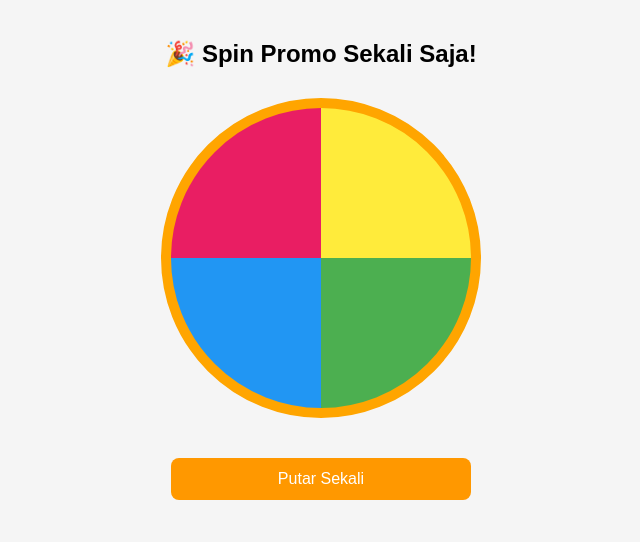
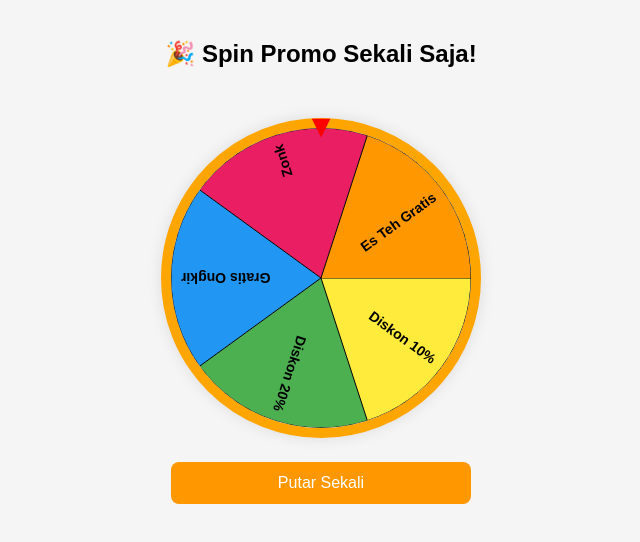
Before and after one commit to rizqan385/spin, a plain HTML site: page index.html in a window 1280 px wide. Shown: the whole page, without its empty margins (319-959 px from the left). Drawn offline with Linux system fonts and the light colour scheme.

Commit message:
Update semua file

```diff
--- a/hadiah.json
+++ b/hadiah.json
@@ -2,5 +2,6 @@
   "Diskon 10%",
   "Diskon 20%",
   "Gratis Ongkir",
-  "Coba Lagi"
+  "Zonk",
+  "Es Teh Gratis"
 ]
--- a/index.html
+++ b/index.html
@@ -8,7 +8,12 @@
 </head>
 <body>
   <h2>🎉 Spin Promo Sekali Saja!</h2>
-  <div id="wheel"></div>
+
+  <div class="wheel-container">
+    <canvas id="wheel" width="300" height="300"></canvas>
+    <div class="arrow">▼</div>
+  </div>
+
   <button id="spinBtn">Putar Sekali</button>
   <p id="hasil"></p>
   <a id="claimBtn" target="_blank">🎁 Klaim di WhatsApp</a>
--- a/script.js
+++ b/script.js
@@ -1,52 +1,96 @@
-const spinBtn = document.getElementById("spinBtn");
-const hasil = document.getElementById("hasil");
-const wheel = document.getElementById("wheel");
+const canvas   = document.getElementById("wheel");
+const ctx      = canvas.getContext("2d");
+const spinBtn  = document.getElementById("spinBtn");
+const hasil    = document.getElementById("hasil");
 const claimBtn = document.getElementById("claimBtn");
 
-// Ambil data hadiah dari JSON
-fetch("hadiah.json")
-  .then((res) => res.json())
-  .then((hadiahList) => {
-    // Cek apakah sudah spin
-    if (localStorage.getItem("sudahSpin") === "true") {
-      spinBtn.disabled = true;
-      hasil.textContent = "Kamu sudah melakukan spin.";
-      const hadiah = localStorage.getItem("hadiahSpin");
-      if (hadiah && hadiah !== "Coba Lagi") {
-        claimBtn.style.display = "inline-block";
-        claimBtn.href = `https://wa.me/6289513270487?text=Halo%2C%20saya%20telah%20menang%20${encodeURIComponent(
-          hadiah
-        )}%20dari%20Spin%20Promo!`;
-      }
+const segments = [
+  "Diskon 10%",
+  "Diskon 20%",
+  "Gratis Ongkir",
+  "Zonk",
+  "Es Teh Gratis"
+];
+
+const colors = ["#FFEB3B", "#4CAF50", "#2196F3", "#E91E63", "#FF9800"];
+const segCount = segments.length;
+const anglePerSeg = 360 / segCount;
+const pointerAngle = 270; // arah panah ▼ di atas
+let rotation = 0;
+let isSpinning = false;
+
+function drawWheel() {
+  for (let i = 0; i < segCount; i++) {
+    const startDeg = i * anglePerSeg;
+    const endDeg = startDeg + anglePerSeg;
+
+    ctx.beginPath();
+    ctx.moveTo(150, 150);
+    ctx.arc(150, 150, 150,
+            (startDeg * Math.PI) / 180,
+            (endDeg * Math.PI) / 180);
+    ctx.fillStyle = colors[i % colors.length];
+    ctx.fill();
+    ctx.stroke();
+
+    ctx.save();
+    ctx.translate(150, 150);
+    ctx.rotate(((startDeg + anglePerSeg / 2) * Math.PI) / 180);
+    ctx.textAlign = "right";
+    ctx.fillStyle = "#000";
+    ctx.font = "bold 14px sans-serif";
+    ctx.fillText(segments[i], 140, 5);
+    ctx.restore();
+  }
+}
+drawWheel();
+
+spinBtn.addEventListener("click", () => {
+  if (isSpinning) return;
+  isSpinning = true;
+  claimBtn.style.display = "none";
+  hasil.textContent = "";
+
+  const extraSpin = Math.random() * 360 + 1440;
+  const targetAngle = rotation + extraSpin;
+  const duration = 4000;
+  const startTime = performance.now();
+
+  function animate(now) {
+    const elapsed = now - startTime;
+    const progress = Math.min(elapsed / duration, 1);
+    const easeOut = 1 - Math.pow(1 - progress, 3);
+    const current = rotation + (targetAngle - rotation) * easeOut;
+
+    ctx.clearRect(0, 0, 300, 300);
+    ctx.save();
+    ctx.translate(150, 150);
+    ctx.rotate((current * Math.PI) / 180);
+    ctx.translate(-150, -150);
+    drawWheel();
+    ctx.restore();
+
+    if (progress < 1) {
+      requestAnimationFrame(animate);
+    } else {
+      rotation = targetAngle % 360;
+      isSpinning = false;
+
+      const delta = (pointerAngle - rotation + 360) % 360;
+      const index = Math.floor(delta / anglePerSeg);
+      const prize = segments[index];
+
+if (prize === "Zonk") {
+  hasil.textContent = "Maaf, kamu gagal 😢";
+  claimBtn.style.display = "none";
+} else {
+  hasil.textContent = `Kamu mendapat: ${prize}`;
+  claimBtn.href = `https://wa.me/6281234567890?text=Halo%2C%20saya%20mendapatkan%20${encodeURIComponent(prize)}%20dari%20Spin%20Promo`;
+  claimBtn.style.display = "inline-block";
+}
+
     }
+  }
 
-    spinBtn.addEventListener("click", () => {
-      spinBtn.disabled = true;
-
-      const hasilIndex = Math.floor(Math.random() * hadiahList.length);
-      const hadiah = hadiahList[hasilIndex];
-
-      const putaran =
-        5 * 360 + hasilIndex * (360 / hadiahList.length) + Math.floor(Math.random() * (360 / hadiahList.length));
-      wheel.style.transform = `rotate(${putaran}deg)`;
-
-      setTimeout(() => {
-        hasil.textContent = "Kamu dapat: " + hadiah;
-        localStorage.setItem("sudahSpin", "true");
-        localStorage.setItem("hadiahSpin", hadiah);
-
-        if (hadiah !== "Coba Lagi") {
-          claimBtn.style.display = "inline-block";
-          claimBtn.href = `https://wa.me/6289513270487?text=Halo%2C%20saya%20telah%20menang%20${encodeURIComponent(
-            hadiah
-          )}%20dari%20Spin%20Promo!`;
-        } else {
-          hasil.textContent += " 😅 Maaf, belum beruntung.";
-        }
-      }, 4000);
-    });
-  })
-  .catch((err) => {
-    hasil.textContent = "Gagal mengambil data hadiah.";
-    console.error(err);
-  });
+  requestAnimationFrame(animate);
+});
--- a/style.css
+++ b/style.css
@@ -6,21 +6,30 @@ body {
   padding: 20px;
 }
 
+.wheel-container {
+  position: relative;
+  display: inline-block;
+  margin: 30px auto 10px;
+}
+
 #wheel {
-  width: 80vw;
-  max-width: 300px;
-  height: 80vw;
-  max-height: 300px;
+  width: 300px;
+  height: 300px;
   border: 10px solid #ffa500;
   border-radius: 50%;
-  margin: 30px auto;
-  background: conic-gradient(
-    #ffeb3b 0deg 90deg,
-    #4caf50 90deg 180deg,
-    #2196f3 180deg 270deg,
-    #e91e63 270deg 360deg
-  );
-  transition: transform 4s ease-out;
+  background: #fff;
+  box-shadow: 0 0 15px rgba(0,0,0,0.1);
+}
+
+.arrow {
+  position: absolute;
+  top: -10px; /* digeser ke bawah */
+  left: 50%;
+  transform: translateX(-50%);
+  font-size: 2rem;
+  color: red;
+  pointer-events: none;
+  z-index: 10;
 }
 
 #spinBtn,
@@ -30,9 +39,10 @@ body {
   border: none;
   border-radius: 8px;
   cursor: pointer;
-  margin: 10px;
+  margin: 10px auto;
   width: 90%;
   max-width: 300px;
+  display: block;
   box-sizing: border-box;
 }
 
```
